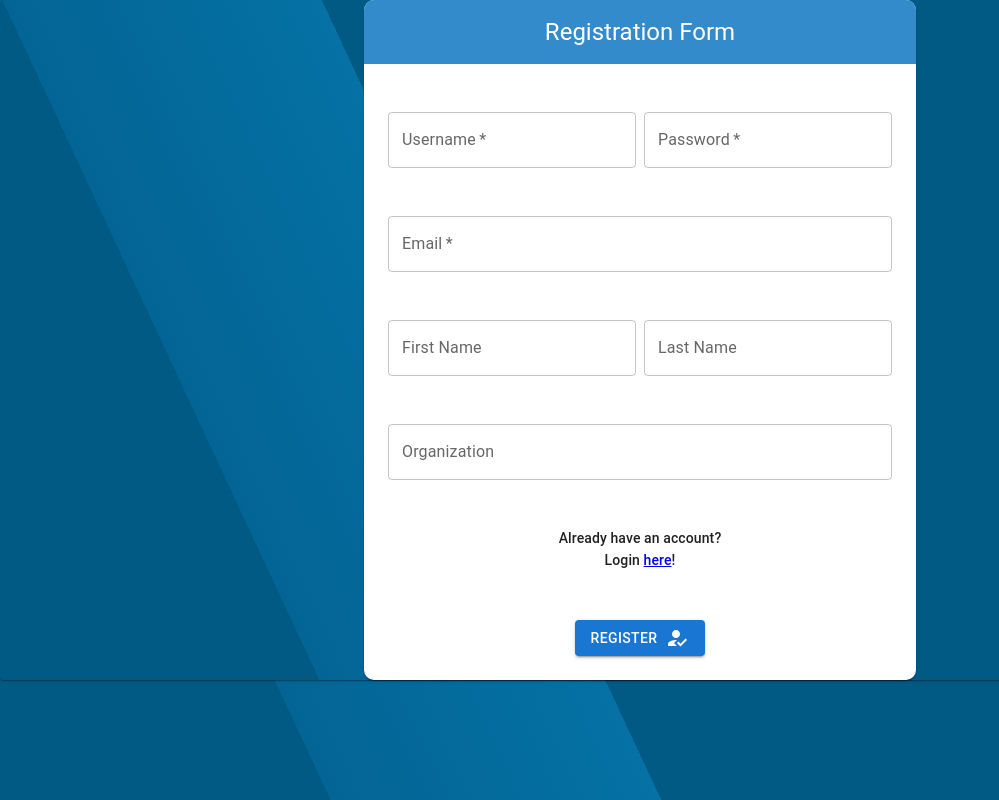
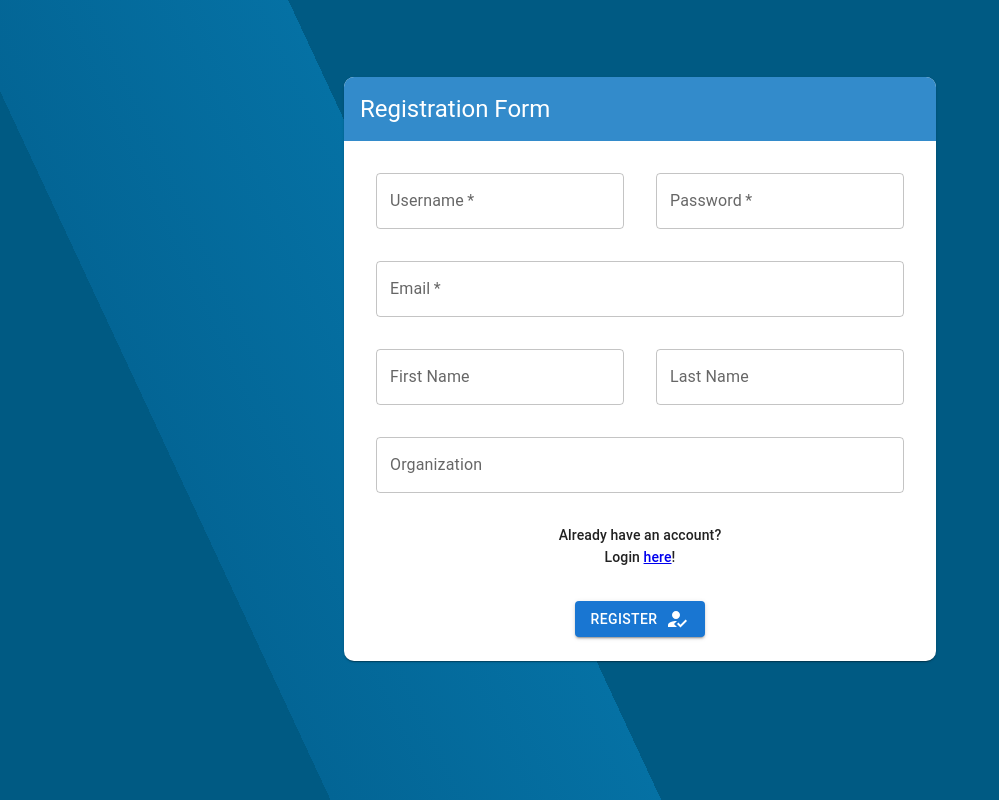
Before and after one commit to athenarc/graspos-catalogue, a React (Vite) app in the folder frontend/: page /register in a window 1280 px wide. Shown: the whole page, without its empty margins (0-999 px from the left). Built offline with nearby package versions, Linux system fonts and the light colour scheme; no server answers.

Commit message:
Improve style & layout

```diff
--- a/frontend/src/App.css
+++ b/frontend/src/App.css
@@ -1,7 +1,16 @@
-#root {
-  width: 100vw;
+body,
+html {
+  /* width: 100%; */
+  margin: 0;
+  padding: 0;
+  box-sizing: border-box;
+}
+
+body {
   min-height: 100vh;
-  text-align: center;
+  justify-content: end;
+  align-items: center;
+
   background: linear-gradient(
     65deg,
     #005a83 20%,
@@ -9,4 +18,7 @@
     #0571a4 40%,
     #005a83 40%
   );
+  background-repeat: no-repeat;
+  background-position: center;
+  background-size: cover;
 }
--- a/frontend/src/components/Form.jsx
+++ b/frontend/src/components/Form.jsx
@@ -110,10 +110,9 @@ export default function Form() {
               </TableRow>
 
               <TableRow>
-                <TableCell sx={{width: "30%"}}>
+                <TableCell sx={{ width: "30%" }}>
                   <Select
                     {...register("visibility", {})}
-                    label="visibility"
                     defaultValue="public"
                     fullWidth
                   >
@@ -122,7 +121,7 @@ export default function Form() {
                   </Select>
                 </TableCell>
 
-                <TableCell sx={{width: "70%"}}>
+                <TableCell sx={{ width: "70%" }}>
                   <TextField
                     required
                     {...register("source", {
--- a/frontend/src/components/Login.jsx
+++ b/frontend/src/components/Login.jsx
@@ -7,6 +7,7 @@ import {
   Paper,
   TextField,
   Typography,
+  Box,
 } from "@mui/material";
 import { useLogin } from "../queries/data";
 import { Link, useNavigate } from "react-router-dom";
@@ -21,7 +22,6 @@ export default function Login() {
     formState: { errors },
   } = useForm({ mode: "onBlur" });
 
-
   const { handleLogin } = useAuth();
   const navigate = useNavigate();
 
@@ -32,7 +32,7 @@ export default function Login() {
       {
         onSuccess: (data) => {
           handleLogin(data?.data?.access_token);
-          navigate("/")
+          navigate("/");
         },
         onError: (error) => {
           setError("password", {
@@ -44,11 +44,11 @@ export default function Login() {
     );
   };
   return (
-    <Paper
+    <Box
       component={Stack}
       direction="column"
       justifyContent="center"
-      sx={{ height: "100%", background: "inherit" }}
+      sx={{ height: "100%", background: "inherit", paddingTop: "8%" }}
     >
       <Card
         p={2}
@@ -56,18 +56,19 @@ export default function Login() {
         noValidate
         onSubmit={handleSubmit(onSubmit)}
         sx={{
-          width: 400,
+          minWidth: 350,
           margin: "auto",
           borderRadius: "10px",
+          textAlign: "center",
         }}
       >
         <CardHeader
           title="Login Form"
-          sx={{ backgroundColor: "#338BCB", color: "white" }}
+          sx={{ backgroundColor: "#338BCB", color: "white", p: 2 }}
         >
           Login
         </CardHeader>
-        <CardContent sx={{ m: 1, mt: 4 }}>
+        <CardContent sx={{ p: 4 }}>
           <TextField
             {...register("username", {
               required: "Username can not be empty",
@@ -77,10 +78,10 @@ export default function Login() {
             label="Username"
             error={!!errors?.username}
             helperText={errors?.username?.message}
-            sx={{ width: "80%" }}
+            sx={{ width: "100%" }}
           />
         </CardContent>
-        <CardContent sx={{ m: 1 }}>
+        <CardContent sx={{ p: 4, pt: 0 }}>
           <TextField
             {...register("password", {
               required: "Password can not be empty",
@@ -92,21 +93,21 @@ export default function Login() {
             error={!!errors?.password}
             helperText={errors?.password?.message}
             autoComplete="current-password"
-            sx={{ width: "80%" }}
+            sx={{ width: "100%" }}
           />
         </CardContent>
-        <CardContent sx={{ m: 1 }}>
+        <CardContent sx={{ textAlign: "center", p: 4, pt: 0 }}>
           <Typography variant="subtitle2">Don't have an account?</Typography>
           <Typography variant="subtitle2">
             Register <Link to={"/register"}>here</Link>!
           </Typography>
         </CardContent>
-        <CardContent sx={{ m: 1 }}>
+        <CardContent sx={{ p: 4, pt: 0 }}>
           <Button type="submit" variant="contained" disabled={login.isLoading}>
             Login
           </Button>
         </CardContent>
       </Card>
-    </Paper>
+    </Box>
   );
 }
--- a/frontend/src/components/Profile.jsx
+++ b/frontend/src/components/Profile.jsx
@@ -59,10 +59,14 @@ export default function Profile() {
         }}
       >
         <CardHeader
-          title={user?.username}
-          sx={{ backgroundColor: "#338BCB", color: "white" }}
+          title={"Profile"}
+          sx={{
+            backgroundColor: "#338BCB",
+            color: "white",
+            textAlign: "center",
+          }}
         ></CardHeader>
-        <CardContent sx={{ display: "flex", p: 3, mt: 3 }}>
+        <CardContent sx={{ display: "flex", p: 4 }}>
           <TextField
             required
             {...register("email", {
@@ -80,7 +84,7 @@ export default function Profile() {
             sx={{ width: "100%" }}
           />
         </CardContent>
-        <CardContent sx={{ display: "flex", p: 3 }}>
+        <CardContent sx={{ display: "flex", p: 4, pt: 0 }}>
           <TextField
             {...register("first_name", {
               value: user?.first_name,
@@ -95,7 +99,7 @@ export default function Profile() {
           />
         </CardContent>
 
-        <CardContent sx={{ p: 3 }}>
+        <CardContent sx={{ p: 4, pt: 0 }}>
           <TextField
             {...register("organization", {
               value: user?.organization,
@@ -104,7 +108,7 @@ export default function Profile() {
             sx={{ width: "100%" }}
           />
         </CardContent>
-        <CardContent>
+        <CardContent sx={{ p: 4, pt: 0, textAlign: "center" }}>
           <Button
             type="submit"
             variant="contained"
--- a/frontend/src/components/Register.jsx
+++ b/frontend/src/components/Register.jsx
@@ -7,6 +7,7 @@ import {
   TextField,
   Typography,
   Paper,
+  Box,
 } from "@mui/material";
 import { useRegister } from "../queries/data";
 import { Link, useNavigate } from "react-router-dom";
@@ -54,11 +55,11 @@ export default function Register() {
 
   return (
     <>
-      <Paper
+      <Box
         component={Stack}
         direction="column"
         justifyContent="center"
-        sx={{ height: "100%", background: "inherit" }}
+        sx={{ paddingTop: "6%" }}
       >
         <Card
           component="form"
@@ -66,7 +67,7 @@ export default function Register() {
           onSubmit={handleSubmit(onSubmit)}
           p={2}
           sx={{
-            maxWidth: 600,
+            // maxWidth: 600,
             margin: "auto",
             borderRadius: "10px",
           }}
@@ -77,7 +78,12 @@ export default function Register() {
           >
             Login
           </CardHeader>
-          <CardContent sx={{ display: "flex", p: 3, mt: 3 }}>
+          <CardContent
+            component={Stack}
+            direction={"row"}
+            spacing={4}
+            sx={{ p: 4 }}
+          >
             <TextField
               required
               {...register("username", {
@@ -100,7 +106,7 @@ export default function Register() {
               sx={{ width: "100%" }}
             />
           </CardContent>
-          <CardContent sx={{ p: 3 }}>
+          <CardContent sx={{ p: 4, pt: 0 }}>
             <TextField
               required
               {...register("email", {
@@ -117,7 +123,12 @@ export default function Register() {
               sx={{ width: "100%" }}
             />
           </CardContent>
-          <CardContent sx={{ display: "flex", p: 3 }}>
+          <CardContent
+            component={Stack}
+            direction={"row"}
+            spacing={4}
+            sx={{ p: 4, pt: 0 }}
+          >
             <TextField
               {...register("first_name")}
               label="First Name"
@@ -130,14 +141,14 @@ export default function Register() {
             />
           </CardContent>
 
-          <CardContent sx={{ p: 3 }}>
+          <CardContent sx={{ p: 4, pt: 0 }}>
             <TextField
               {...register("organization")}
               label="Organization"
               sx={{ width: "100%" }}
             />
           </CardContent>
-          <CardContent sx={{ p: 3 }}>
+          <CardContent sx={{ p: 4, pt: 0, textAlign: "center" }}>
             <Typography variant="subtitle2">
               Already have an account?
             </Typography>
@@ -145,7 +156,7 @@ export default function Register() {
               Login <Link to={"/login"}>here</Link>!
             </Typography>
           </CardContent>
-          <CardContent sx={{ p: 3 }}>
+          <CardContent sx={{ p: 4, pt: 0, textAlign: "center" }}>
             <Button
               type="submit"
               variant="contained"
@@ -165,7 +176,7 @@ export default function Register() {
             </Button>
           </CardContent>
         </Card>
-      </Paper>
+      </Box>
       {registerUser.isSuccess ? (
         <Notification
           requestStatus={registerUser?.status}
```
